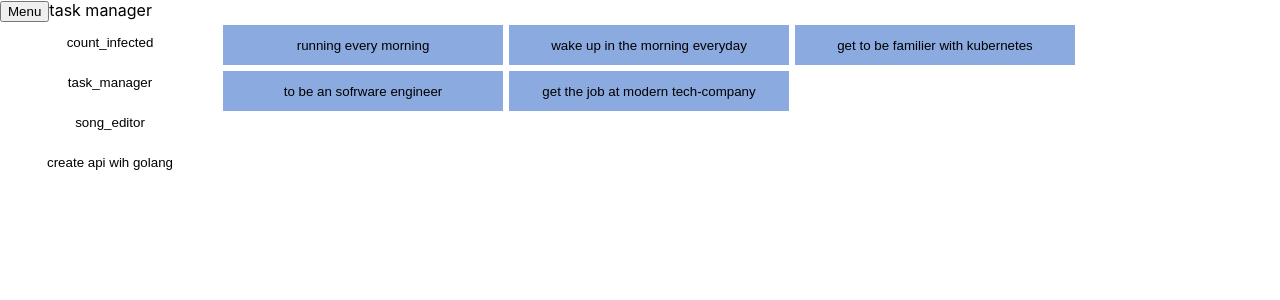
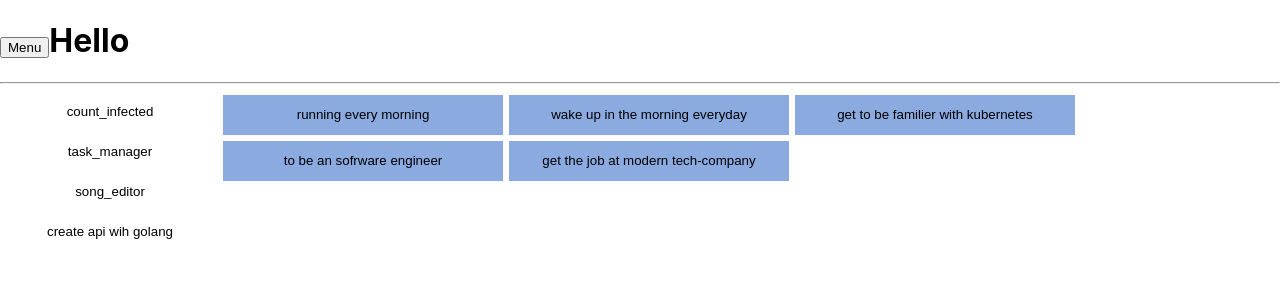
Before and after one commit to keeykeey/multi_project_task_manager, a React (Create React App) app in the folder app/frontend/: page / in a window 1280 px wide. Shown: the top 300 px of the page. Built offline with nearby package versions, Linux system fonts and the light colour scheme; the HTML template or start-up script is replaced by a standard one.

Commit message:
wrote header

```diff
--- a/app/frontend/src/Header.tsx
+++ b/app/frontend/src/Header.tsx
@@ -1,9 +1,17 @@
 import React from 'react';
 
-function Header() {
+interface Users{
+  id: string
+  name: string
+}
+
+const Header: React.FC<Users> = (props) =>{
   return (
     <div >
-      <button><i className="fas fa-bars"/>Menu</button>task manager
+      <h1>
+        <button><i className="fas fa-bars"/>Menu</button>
+        Hello {props.name}
+      </h1><hr/>
     </div>
   );
 }
```
